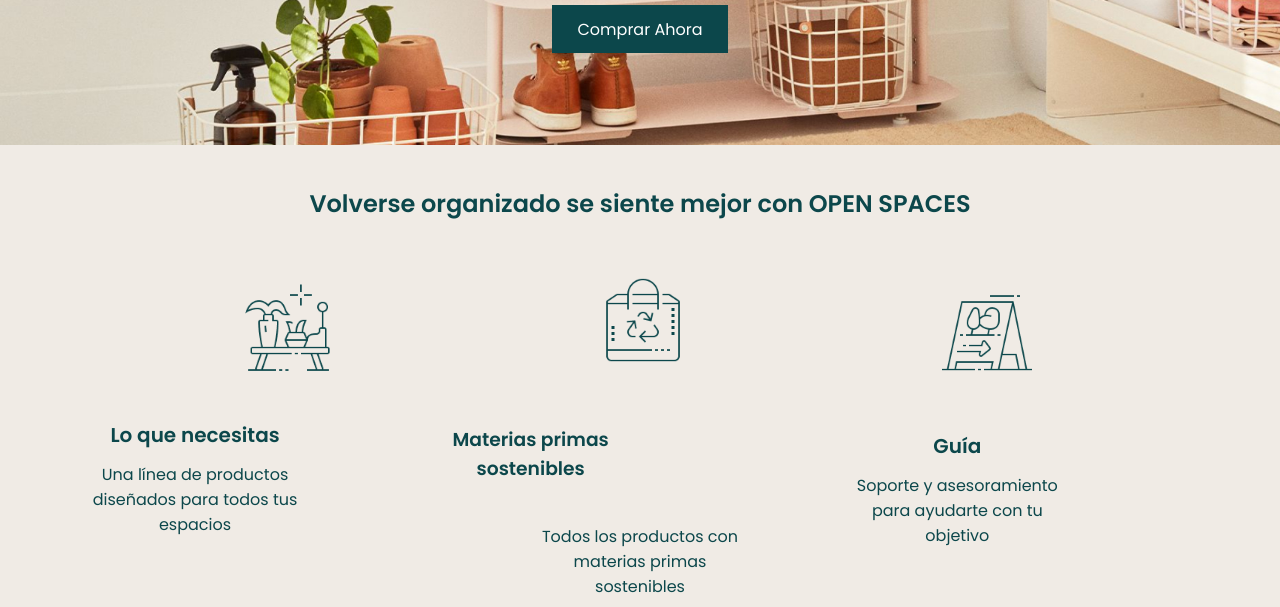
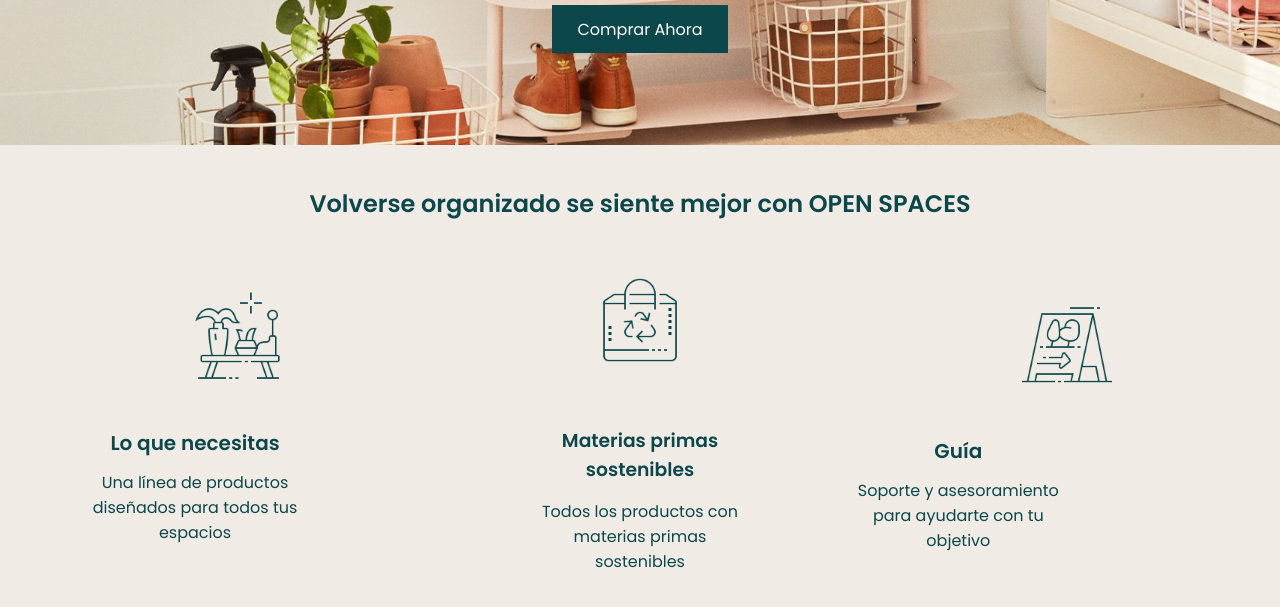
Before and after one commit to Adalab/modulo-1-evaluacion-final-rosacodina, a website: page public/index.html in a window 1280 px wide. Shown: the part 345-952 px from the top of the page. Drawn offline with Linux system fonts and the light colour scheme.

Commit message:
grid in section 1

```diff
--- a/src/scss/layout/section-1.scss
+++ b/src/scss/layout/section-1.scss
@@ -121,6 +121,7 @@
 @media all and (min-width: 900px) {
   .title2 {
     width: 799px;
+    margin-bottom: 0px;
   }
 
   .wrapper1 {
@@ -128,16 +129,13 @@
     text-align: center;
     display: grid;
     grid-template-columns: 1fr 1fr 1fr;
-    grid-template-rows: 1fr 1fr 1fr;
   }
 
   .table {
     width: 93px;
-    margin: 40px 0px 0px 150px;
+    margin: 40px 0px auto 50px;
     grid-column-start: 1;
     grid-column-end: 3;
-    grid-row-start: 1;
-    grid-row-end: 3;
   }
 
   .title-need {
@@ -146,8 +144,6 @@
     padding-left: 91px;
     grid-column-start: 1;
     grid-column-end: 3;
-    grid-row-start: 2;
-    grid-row-end: 3;
   }
 
   .text-need {
@@ -157,65 +153,49 @@
     margin-bottom: 114px;
     grid-column-start: 1;
     grid-column-end: 3;
-    grid-row-start: 3;
-    grid-row-end: 3;
   }
 
   /*TWO*/
   .bag {
     width: 90px;
-    margin: 54px 157px 0px 163px;
+    margin: 54px auto 42px auto;
     grid-column-start: 2;
     grid-column-end: 3;
-    grid-row-start: 1;
-    grid-row-end: 3;
   }
 
   .title-materias {
-    width: 208px;
-    margin-top: 53px;
+    width: 200px;
+    margin: 12px auto 15px auto;
     text-align: center;
     grid-column-start: 2;
     grid-column-end: 3;
-    grid-row-start: 2;
-    grid-row-end: 3;
   }
 
   .text-materias {
     width: 208px;
-    margin-top: 41px;
-    margin-bottom: 73px;
+    margin: 0px auto 114px auto;
     grid-column-start: 2;
     grid-column-end: 3;
-    grid-row-start: 3;
-    grid-row-end: 3;
   }
 
   /*TRES*/
   .guide {
     width: 90px;
-    margin: 56px 160px 0px 0px;
-    grid-column-start: 3;
+    margin: 56px 110px 40px 1px;∫    grid-column-start: 3;
     grid-column-end: 3;
-    grid-row-start: 1;
-    grid-template-areas: 3;
   }
 
   .title-guide {
     width: 208px;
-    margin: 47.5px 101px 0px 0px;
+    margin: 0px auto 0px 1px;
     grid-column-start: 3;
     grid-column-end: 3;
-    grid-row-start: 2;
-    grid-row-end: 3;
   }
 
   .text-guide {
     width: 208px;
-    margin: 12px 101px 114px 0px;
+    margin: 12px auto 114px 1px;
     grid-column-start: 3;
     grid-column-end: 3;
-    grid-row-start: 3;
-    grid-row-end: 3;
   }
 }
```
Also changed, not shown: public/assets/css/layout/section-1.css, public/assets/css/main.css, 2 other files.
